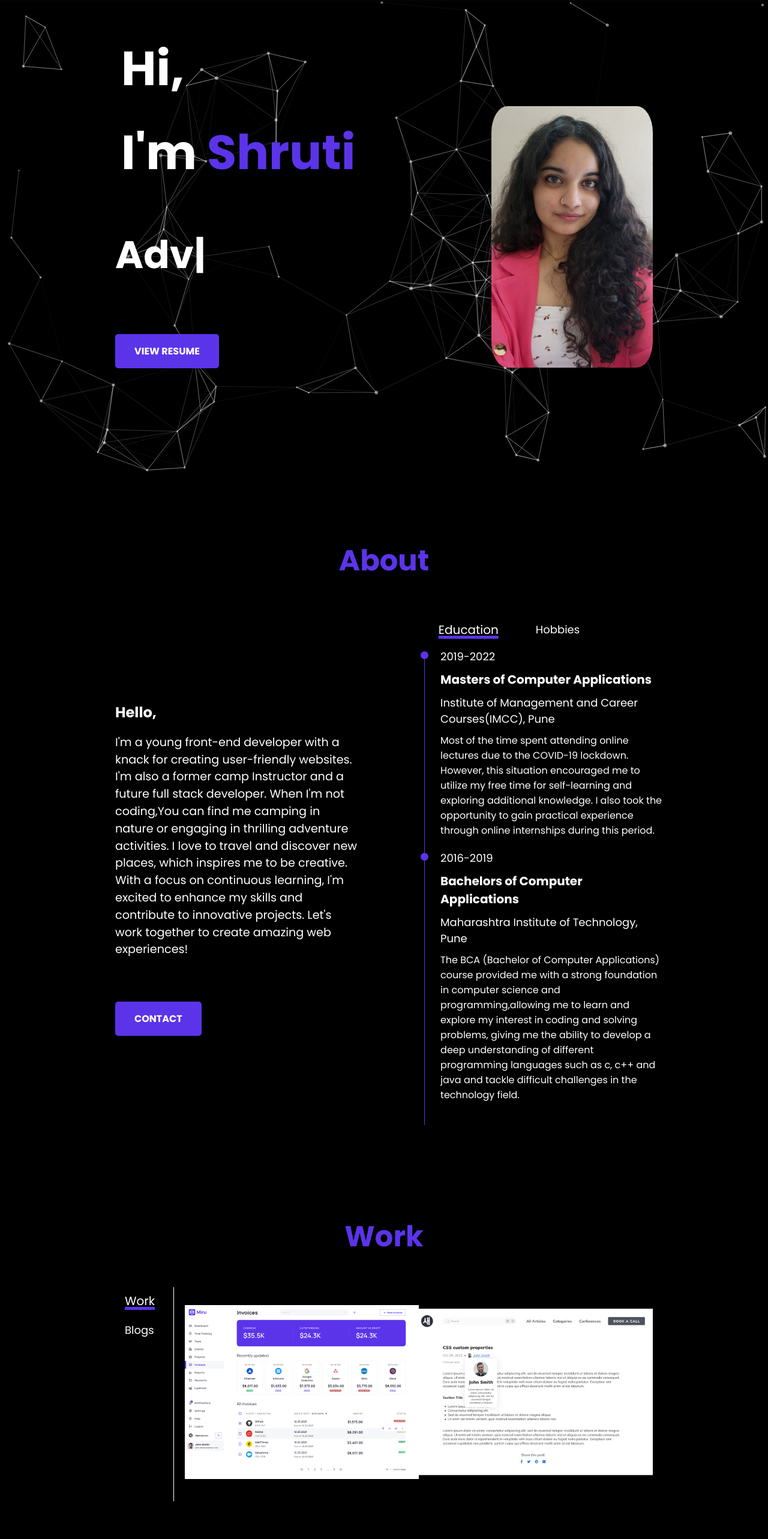
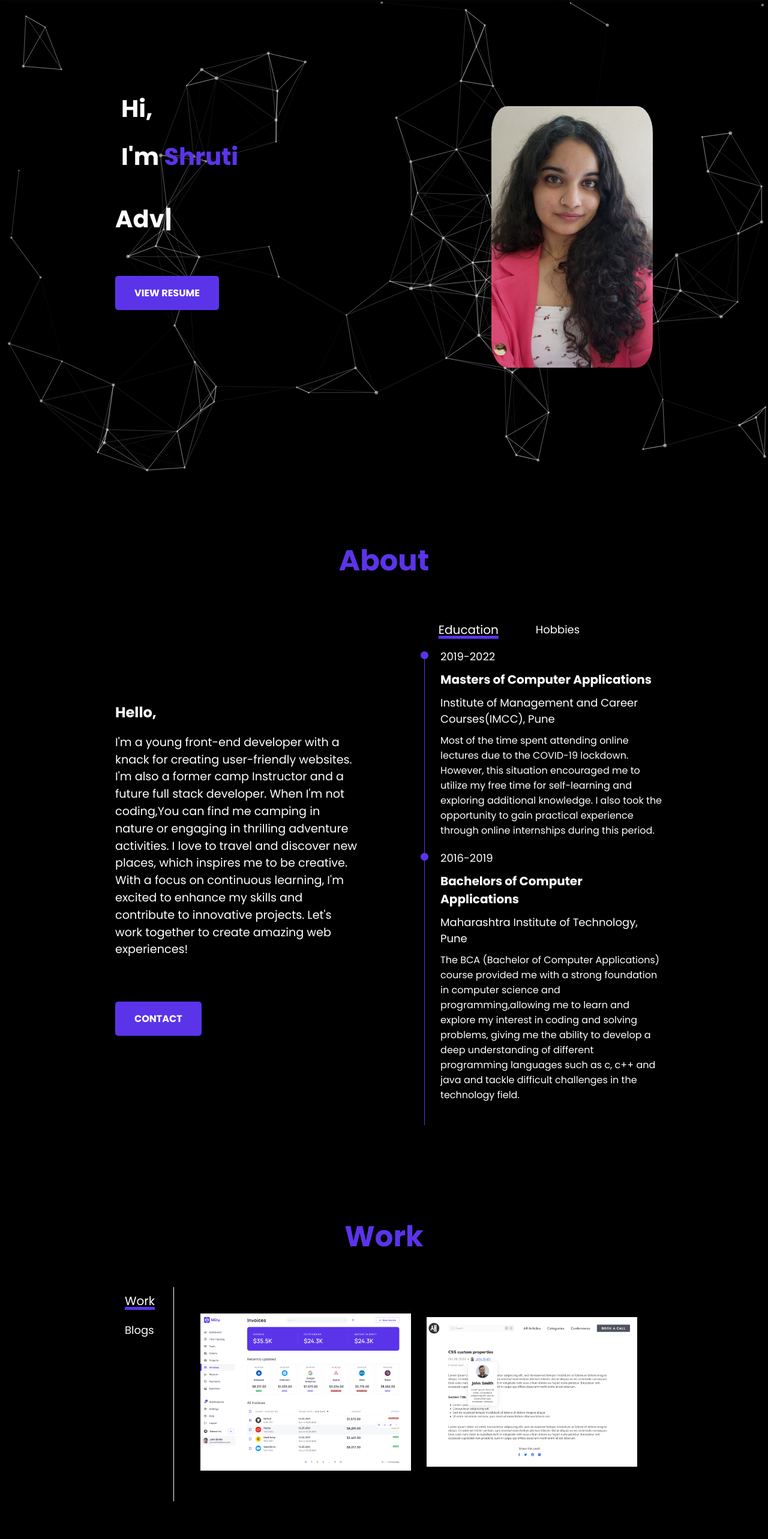
Before and after one commit to Shruti-Apte/Portfolio, a React (Create React App) app: page /#/ in a window 1280 px wide. Shown: the part 85-2651 px from the top of the page at 60% size. Built offline with nearby package versions, Linux system fonts and the light colour scheme; some icons are missing.

Commit message:
UI fixed on responsive screens

```diff
--- a/src/components/Contact.js
+++ b/src/components/Contact.js
@@ -74,7 +74,7 @@ function ContactForm() {
   useEffect(()=>{
     sr.reveal(".homeImage", { interval: 400 });
     sr.reveal("#message", {});
-    sr.reveal("#name", {delay: 500});
+    sr.reveal("#name", { delay: 500 });
     sr.reveal("#email", {});
     sr.reveal(".send", {});
   },[])
--- a/src/components/Home.js
+++ b/src/components/Home.js
@@ -16,6 +16,7 @@ const HomeContainer = styled.div`
 
   @media (max-width: 1024px) {
     flex-direction: column-reverse;
+    justify-content: space-evenly;
     margin-top: 5%;
   }
 `;
@@ -40,31 +41,50 @@ const HomeTextContainer = styled.div`
 
   @media (max-width: 1024px) {
     width: 100%;
+    align-items: center;
   }
 `;
 
 const HomeTitle = styled.h1`
   font-size: 5rem;
-  text-align: center;
+  text-align: left;
   color: #fff;
   text-shadow: 0 0 10px rgba(0, 0, 0, 0.5);
   margin: 10px;
 
+  @media (max-width: 768px) {
+    font-size: 1.5rem;
+    text-align:left;
+  }
+
   @media (max-width: 1024px) {
+    font-size: 2rem;
+    text-align:left;
+  }
+
+  @media (max-width: 1280px) {
     font-size: 2.5rem;
     text-align:left;
   }
 `;
 
 const HomeSubtitle = styled.h2`
-  font-size: 4rem;
-  text-align: center;
+  font-size: 3.4rem;
+  text-align: left;
   color: #fff;
   text-shadow: 0 0 10px rgba(0, 0, 0, 0.5);
 
+  @media (max-width: 768px) {
+    font-size: 1.5rem;
+    text-align:center;
+  }
+
   @media (max-width: 1024px) {
-    font-size: 1.5rem;
-    text-align:left;
+    font-size: 2rem;
+  }
+
+  @media (max-width: 1280px) {
+    font-size: 2.5rem;
   }
 `;
 
--- a/src/components/Skills.js
+++ b/src/components/Skills.js
@@ -50,9 +50,9 @@ const SkillName = styled.h4`
 function Skills() {
 
   useEffect(()=>{
-    sr.reveal(".skills_text", {});
+    sr.reveal(".skills_text", { interval: 400 });
   sr.reveal(".skills_data", {});
-  sr.reveal(".skills_img", {});
+  sr.reveal(".skills_img", { delay: 200 });
   },[]);
 
   return (
@@ -61,7 +61,7 @@ function Skills() {
       <SkillsContainer>
         {skills.map((skill, index) => {
           return (
-            <SkillItem className="skills_data">
+            <SkillItem id={index} className="skills_data">
               <box-icon
                 name={skill.icon}
                 type="logo"
--- a/src/components/Work.js
+++ b/src/components/Work.js
@@ -142,6 +142,7 @@ const MyWorkContainer = styled.div`
   display: flex;
   align-items: center;
   justify-items: center;
+  justify-content: space-evenly;
 
   @media (max-width: 1024px) {
     flex-direction: column;
@@ -150,7 +151,7 @@ const MyWorkContainer = styled.div`
 `;
 
 const WorkLink = styled.a`
- width: 50%;
+ width: 45%;
 
  @media (max-width: 1024px) {
   width: 100%;
```
